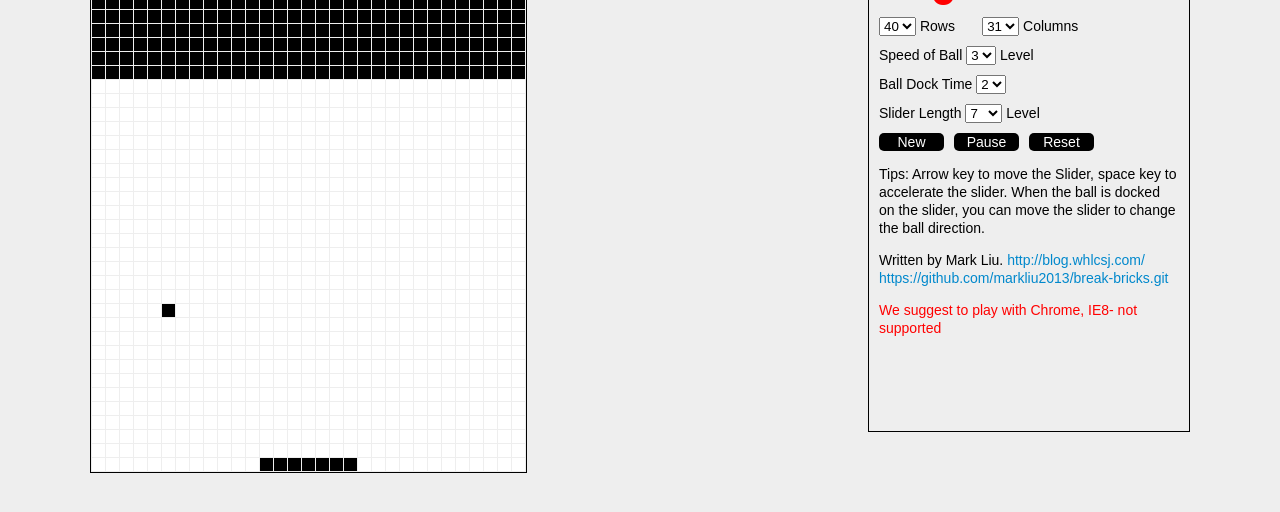
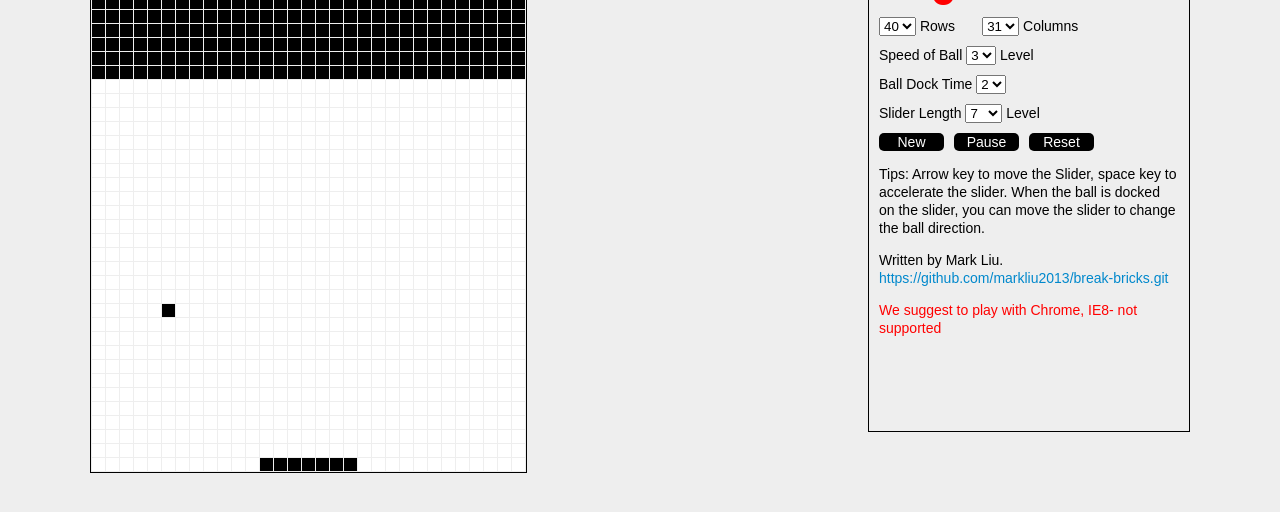
Before and after one commit to markliu2013/break-bricks, a website: page index.html in a window 1280 px wide. Shown: the part 100-612 px from the top of the page. Drawn offline with Linux system fonts and the light colour scheme.

Commit message:
Update index.html

```diff
--- a/index.html
+++ b/index.html
@@ -72,7 +72,7 @@
 				<a id="reset-game" class="btn disabled">Reset</a>
 			</div>
 			<p>Tips: Arrow key to move the Slider, space key to accelerate the slider. When the ball is docked on the slider, you can move the slider to change the ball direction.</p>
-			<p>Written by Mark Liu. <a href="http://blog.whlcsj.com/javascript-break-bricks.html" target="_blank">http://blog.whlcsj.com/</a><br/><a href="https://github.com/markliu2013/break-bricks.git" target="_blank">https://github.com/markliu2013/break-bricks.git</a></p>
+			<p>Written by Mark Liu. <a href="https://github.com/markliu2013/break-bricks.git" target="_blank">https://github.com/markliu2013/break-bricks.git</a></p>
 			<p style="color: red;">We suggest to play with Chrome, IE8- not supported</p>
 		</div><!-- end control-panel -->
 	</div><!-- end page -->
```
